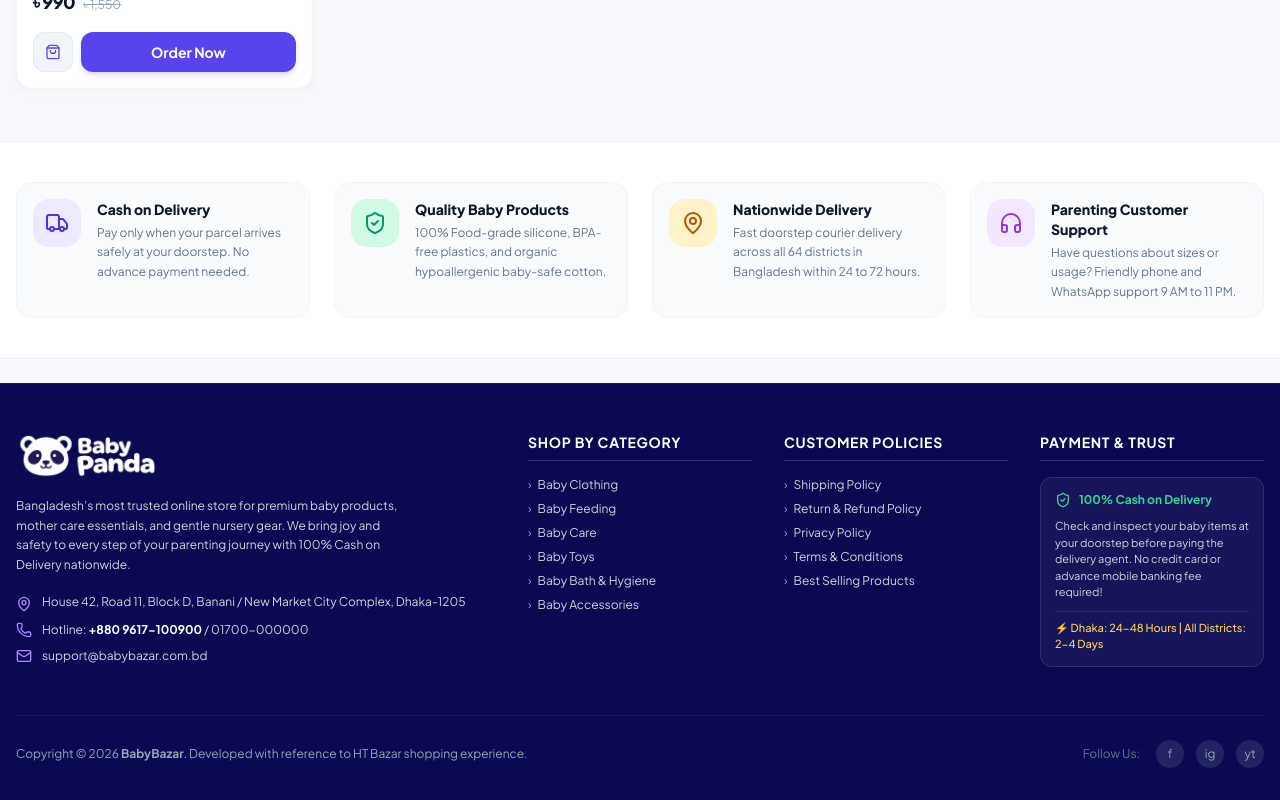
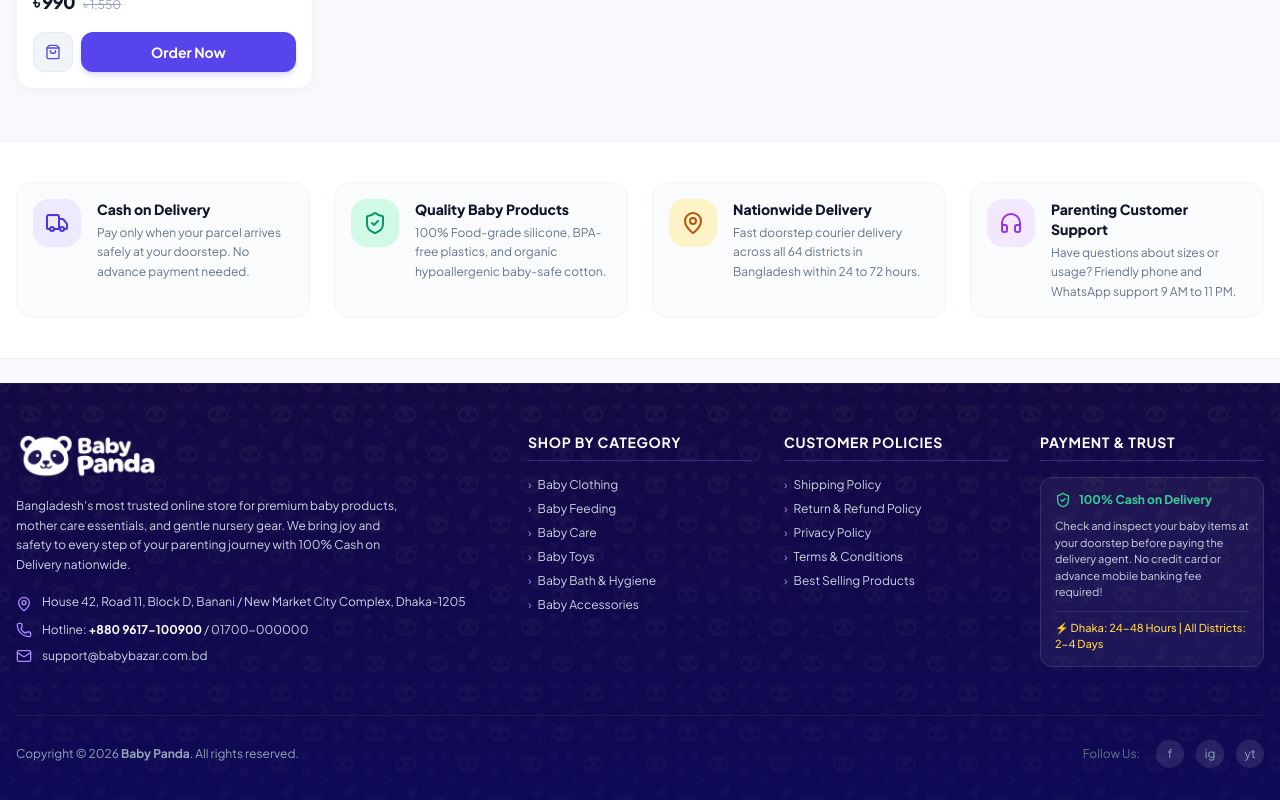
Before and after one commit to mesbahmunna/panda, a React (Vite) app: page / in a window 1280 px wide. Shown: the part 6434-7234 px from the top of the page. Built offline with nearby package versions, Linux system fonts and the light colour scheme.

Commit message:
feat: add baby panda doodle wallpaper pattern to footer background

```diff
--- a/src/components/Footer/Footer.tsx
+++ b/src/components/Footer/Footer.tsx
@@ -2,6 +2,7 @@ import React from 'react';
 import { Phone, Mail, MapPin, ShieldCheck } from 'lucide-react';
 import { Logo } from '../common/Logo';
 import { categories } from '../../data/categories';
+import footerPattern from '../../assets/footer-pattern.jpg';
 
 interface FooterProps {
   onSelectCategory: (slug: string) => void;
@@ -38,8 +39,15 @@ export const Footer: React.FC<FooterProps> = ({ onSelectCategory, onOpenPolicy }
   };
 
   return (
-    <footer className="bg-[#0b0952] text-slate-300 text-xs pt-12 pb-24 md:pb-8 border-t border-indigo-950">
-      <div className="max-w-7xl mx-auto px-4">
+    <footer
+      className="relative text-slate-300 text-xs pt-12 pb-24 md:pb-8 border-t border-indigo-950 overflow-hidden bg-[#241066]"
+      style={{
+        backgroundImage: `linear-gradient(to bottom, rgba(16, 8, 55, 0.82), rgba(11, 9, 82, 0.90)), url(${footerPattern})`,
+        backgroundRepeat: 'repeat',
+        backgroundSize: 'auto, 500px auto',
+      }}
+    >
+      <div className="relative z-10 max-w-7xl mx-auto px-4">
 
         {/* Main Footer Columns */}
         <div className="grid grid-cols-1 sm:grid-cols-2 lg:grid-cols-5 gap-8 mb-12 text-left">
@@ -150,7 +158,7 @@ export const Footer: React.FC<FooterProps> = ({ onSelectCategory, onOpenPolicy }
         {/* Bottom Bar: Copyright & Social Links */}
         <div className="pt-6 border-t border-indigo-950 flex flex-col sm:flex-row items-center justify-between gap-4 text-xs text-slate-400">
           <div>
-            <span>Copyright &copy; 2026 <strong>BabyBazar</strong>. Developed with reference to HT Bazar shopping experience.</span>
+            <span>Copyright &copy; 2026 <strong>Baby Panda</strong>. All rights reserved.</span>
           </div>
 
           <div className="flex items-center gap-4">
```
Also changed, not shown: public/footer-pattern.jpg (added), src/assets/footer-pattern.jpg (added).
